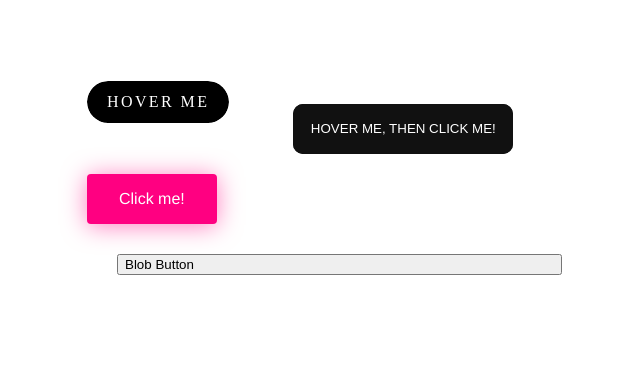
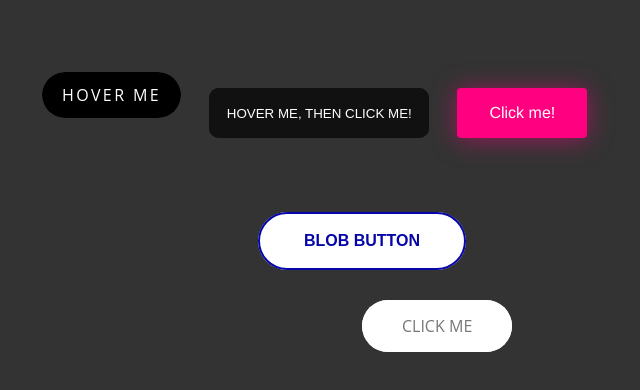
Before and after one commit to ataurwd/Css-Crazy-Animation, a plain HTML site: page btnAnimation.html in a window 1280 px wide. Shown: the whole page, without its empty margins (278-918 px from the left). Drawn offline with Linux system fonts and the light colour scheme.

Commit message:
add many btn style

```diff
--- a/btn.css
+++ b/btn.css
@@ -71,6 +71,7 @@ body{
     position: relative;
     z-index: 0;
     border-radius: 10px;
+    margin: 24px;
 }
 
 .glow-on-hover:before {
@@ -230,6 +231,202 @@ body{
 
 
 /* this is for another btn */
+*, *:before, *:after {
+    box-sizing: border-box;
+    margin: 0;
+    padding: 0;
+  }
+
+  body {
+    background: #333;
+    font-family: 'Open Sans', Helvetica, Arial, sans-serif;
+  }
+
+  .buttons {
+    margin-top: 50px;
+    text-align: center;
+    border-radius: 30px;
+  }
+
+  .blob-btn {
+    z-index: 1;
+    position: relative;
+    padding: 20px 46px;
+    margin-bottom: 30px;
+    text-align: center;
+    text-transform: uppercase;
+    color: #0505A9;
+    font-size: 16px;
+    font-weight: bold;
+    background-color: transparent;
+    outline: none;
+    border: none;
+    transition: color 0.5s;
+    cursor: pointer;
+    border-radius: 30px;
+  }
+
+  .blob-btn:before {
+    content: "";
+    z-index: 1;
+    position: absolute;
+    left: 0;
+    top: 0;
+    width: 100%;
+    height: 100%;
+    border: 2px solid #0505A9;
+    border-radius: 30px;
+  }
+
+  .blob-btn:after {
+    content: "";
+    z-index: -2;
+    position: absolute;
+    left: 3px;
+    top: 3px;
+    width: 100%;
+    height: 100%;
+    transition: all 0.3s 0.2s;
+    border-radius: 30px;
+  }
+
+  .blob-btn:hover {
+    color: #FFFFFF;
+    border-radius: 30px;
+  }
+
+  .blob-btn:hover:after {
+    transition: all 0.3s;
+    left: 0;
+    top: 0;
+    border-radius: 30px;
+  }
+
+  .blob-btn__inner {
+    z-index: -1;
+    overflow: hidden;
+    position: absolute;
+    left: 0;
+    top: 0;
+    width: 100%;
+    height: 100%;
+    border-radius: 30px;
+    background: #ffffff;
+  }
+
+  .blob-btn__blobs {
+    position: relative;
+    display: block;
+    height: 100%;
+    filter: url('#goo');
+  }
+
+  .blob-btn__blob {
+    position: absolute;
+    top: 2px;
+    width: calc(100% / 4);
+    height: 100%;
+    background: #0505A9;
+    border-radius: 100%;
+    transform: translate3d(0, 150%, 0) scale(1.7);
+    transition: transform 0.45s;
+  }
+
+  .blob-btn__blob:nth-child(1) {
+    left: calc((1 - 1) * (120% / 4));
+    transition-delay: calc((1 - 1) * 0.08s);
+  }
+
+  .blob-btn__blob:nth-child(2) {
+    left: calc((2 - 1) * (120% / 4));
+    transition-delay: calc((2 - 1) * 0.08s);
+  }
+
+  .blob-btn__blob:nth-child(3) {
+    left: calc((3 - 1) * (120% / 4));
+    transition-delay: calc((3 - 1) * 0.08s);
+  }
+
+  .blob-btn__blob:nth-child(4) {
+    left: calc((4 - 1) * (120% / 4));
+    transition-delay: calc((4 - 1) * 0.08s);
+  }
+
+  .blob-btn:hover .blob-btn__blob {
+    transform: translateZ(0) scale(1.7);
+  }
+
+/* this is for another btn */
+
+.text-box {
+    /* margin-left: 44vw;
+   margin-top: 42vh; */
+   margin-bottom: 70px;
+}
+
+.btn:link,
+.btn:visited {
+    text-transform: uppercase;
+    text-decoration: none;
+    padding: 15px 40px;
+    display: inline-block;
+    border-radius: 100px;
+    transition: all .2s;
+    position: absolute;
+}
+
+.btn:hover {
+    transform: translateY(-3px);
+    box-shadow: 0 10px 20px rgba(0, 0, 0, 0.2);
+}
+
+.btn:active {
+    transform: translateY(-1px);
+    box-shadow: 0 5px 10px rgba(0, 0, 0, 0.2);
+}
+
+.btn-white {
+    background-color: #fff;
+    color: #777;
+}
+
+.btn::after {
+    content: "";
+    display: inline-block;
+    height: 100%;
+    width: 100%;
+    border-radius: 100px;
+    position: absolute;
+    top: 0;
+    left: 0;
+    z-index: -1;
+    transition: all .4s;
+}
+
+.btn-white::after {
+    background-color: #fff;
+}
+
+.btn:hover::after {
+    transform: scaleX(1.4) scaleY(1.6);
+    opacity: 0;
+}
+
+.btn-animated {
+    animation: moveInBottom 5s ease-out;
+    animation-fill-mode: backwards;
+}
+
+@keyframes moveInBottom {
+    0% {
+        opacity: 0;
+        transform: translateY(30px);
+    }
+
+    100% {
+        opacity: 1;
+        transform: translateY(0px);
+    }
+}
 /* this is for another btn */
 /* this is for another btn */
-/* this is for another btn */
--- a/btnAnimation.html
+++ b/btnAnimation.html
@@ -27,7 +27,9 @@
           </span>
         </button>
 
-
+        <div class="text-box">
+            <a href="#" class="btn btn-white btn-        animate">click me</a>
+        </div>
 
 
     <script src="./bubbly.js"></script>
```
